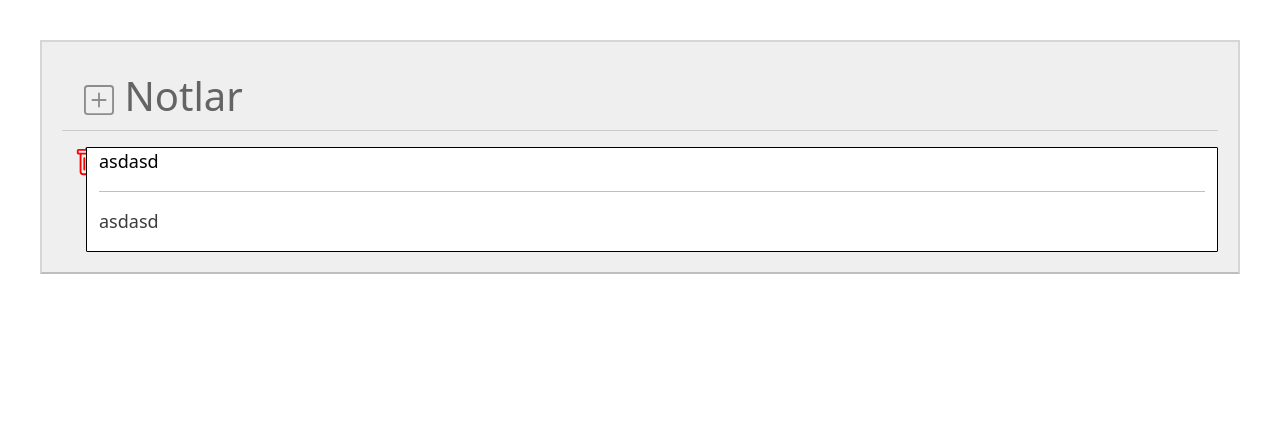
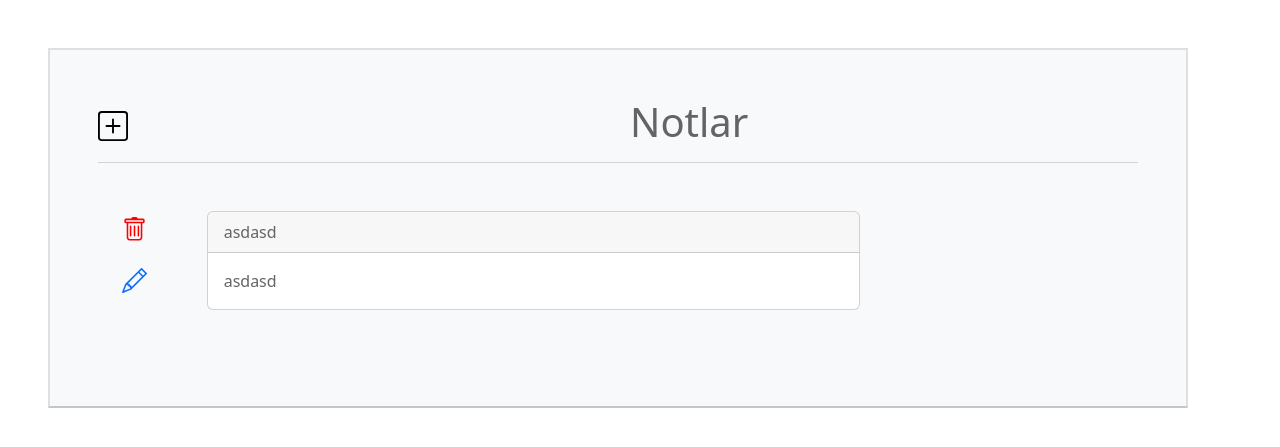
Before and after one commit to BekirSitki/django-denemesi, a Django app: page /proje/ in a window 1280 px wide. Shown: the top 447 px of the page. Run offline with Django 3.2, Linux system fonts and the light colour scheme; data comes from the database, SQL or seed files in the repository; both versions use the stored data as it was after the commit.

Commit message:
Biraz düzenleme.

```diff
--- a/proje/templates/index.html
+++ b/proje/templates/index.html
@@ -9,89 +9,93 @@
 
     <style>
 
-        .baslik {
+        .container {
 
-            margin: 10px;
-
-        }
-
-        .row {
-
-            padding: 20px;
-            margin: 40px;
-            background-color: rgba(100, 100, 100, 0.1);
             border: 2px solid rgba(0, 0, 0, 0.1);
             border-bottom: 2px solid rgba(0, 0, 0, 0.2);
             color: rgb(100, 100, 100);
         }
 
-        .col-md{
-            min-height: 100px;
-            max-height: 200px;
-            background-color: white;
-            border-radius: 1px;
-            border: 1px solid;
-            font-size: large;
+        .ekle {
+
             color: black;
         }
+
         .sil {
 
             color: red;
-            text-decoration: none;
-            width: 20px;
-            height: 20px;
-        }
-
-        .duzenle {
-
-            text-decoration: none;
-            color: rgba(0, 0, 0, 0.767);
-        }
-
-        .ekle {
-
-            text-decoration: none;
-            color: rgba(100, 100, 100,0.7);
         }
 
         a:hover {
-            color: black;
+            color: gray;
         }
 
     </style>
 </head>
-<body style="background-color: rgba(255, 255, 255, 0.632); color: white;" >
+<body>
 
+<!-- yeni -->
 
-    <div class="row">
-        <h1 class="baslik">
+    <div class="container bg-light m-5 p-5 c-gray">
+
+        <h1 class="row">
+            <div class="col">
             <a href="ekle" title="Not Ekle" class="ekle" >
                 <svg xmlns="http://www.w3.org/2000/svg" width="30" height="30" fill="currentColor" class="bi bi-plus-square" viewBox="0 0 16 16">
                     <path d="M14 1a1 1 0 0 1 1 1v12a1 1 0 0 1-1 1H2a1 1 0 0 1-1-1V2a1 1 0 0 1 1-1h12zM2 0a2 2 0 0 0-2 2v12a2 2 0 0 0 2 2h12a2 2 0 0 0 2-2V2a2 2 0 0 0-2-2H2z"/>
                     <path d="M8 4a.5.5 0 0 1 .5.5v3h3a.5.5 0 0 1 0 1h-3v3a.5.5 0 0 1-1 0v-3h-3a.5.5 0 0 1 0-1h3v-3A.5.5 0 0 1 8 4z"/>
                   </svg>
             </a>
-            Notlar
+            </div>
+            <div class="col">Notlar</div>
+
         </h1>
         <hr>
+
         {% for i in notlar %}
-        <a href="sil/{{i.id}}" class="sil" title="Notu Sil">
+        <div class="row my-4 p-4 h-25">
 
-            <svg xmlns="http://www.w3.org/2000/svg" width="30" height="30" fill="currentColor" class="bi bi-trash" viewBox="0 0 16 16">
+            <div class="col-1">
+                <div style="margin-bottom: 25px; margin-top: 5px;">
+
+                    <a href="sil/{{i.id}}"  title="Notu Sil" class="sil">
+
+                        <svg xmlns="http://www.w3.org/2000/svg" width="25" height="25" fill="currentColor" class="bi bi-trash" viewBox="0 0 16 16">
                             <path d="M5.5 5.5A.5.5 0 0 1 6 6v6a.5.5 0 0 1-1 0V6a.5.5 0 0 1 .5-.5zm2.5 0a.5.5 0 0 1 .5.5v6a.5.5 0 0 1-1 0V6a.5.5 0 0 1 .5-.5zm3 .5a.5.5 0 0 0-1 0v6a.5.5 0 0 0 1 0V6z"/>
                             <path fill-rule="evenodd" d="M14.5 3a1 1 0 0 1-1 1H13v9a2 2 0 0 1-2 2H5a2 2 0 0 1-2-2V4h-.5a1 1 0 0 1-1-1V2a1 1 0 0 1 1-1H6a1 1 0 0 1 1-1h2a1 1 0 0 1 1 1h3.5a1 1 0 0 1 1 1v1zM4.118 4 4 4.059V13a1 1 0 0 0 1 1h6a1 1 0 0 0 1-1V4.059L11.882 4H4.118zM2.5 3V2h11v1h-11z"/>
                         </svg>
                     </a>
-        <br>
-        <br>
-        <br>
-        <div class="col-md">
-            {{ i.baslik }}
-            <hr>
-            <a href="duzenle/{{i.id}}" class="duzenle" title="Notu Düzenle"><p>{{ i.icerik }}</p></a>
+
+                </div>
+                <div>
+
+                    <a href="duzenle/{{i.id}}" class="duzenle" title="Notu Düzenle">
+                        <svg xmlns="http://www.w3.org/2000/svg" width="25" height="25" fill="currentColor" class="bi bi-pencil" viewBox="0 0 16 16">
+                            <path d="M12.146.146a.5.5 0 0 1 .708 0l3 3a.5.5 0 0 1 0 .708l-10 10a.5.5 0 0 1-.168.11l-5 2a.5.5 0 0 1-.65-.65l2-5a.5.5 0 0 1 .11-.168l10-10zM11.207 2.5 13.5 4.793 14.793 3.5 12.5 1.207 11.207 2.5zm1.586 3L10.5 3.207 4 9.707V10h.5a.5.5 0 0 1 .5.5v.5h.5a.5.5 0 0 1 .5.5v.5h.293l6.5-6.5zm-9.761 5.175-.106.106-1.528 3.821 3.821-1.528.106-.106A.5.5 0 0 1 5 12.5V12h-.5a.5.5 0 0 1-.5-.5V11h-.5a.5.5 0 0 1-.468-.325z"/>
+                          </svg>
+                    </a>
+
+                </div>
+            </div>
+            <div class="col-8">
+
+                <div class="card">
+
+                    <div class="card-header">{{i.baslik}}</div>
+                    <div class="card-body">
+
+                        <p class="card-text">{{i.icerik}}</p>
+
+                    </div>
+
+                </div>
+
+            </div>
+
         </div>
         {% endfor %}
+
+
     </div>
-
 </body>
 </html>
```
Also changed, not shown: proje/templates/duzenle.html (+19 -19 lines), proje/templates/ekle.html (+21 -22 lines), proje/templates/style.css (added, +31 -0 lines), db.sqlite3. Lines whose indentation alone changed are shown as unchanged.
